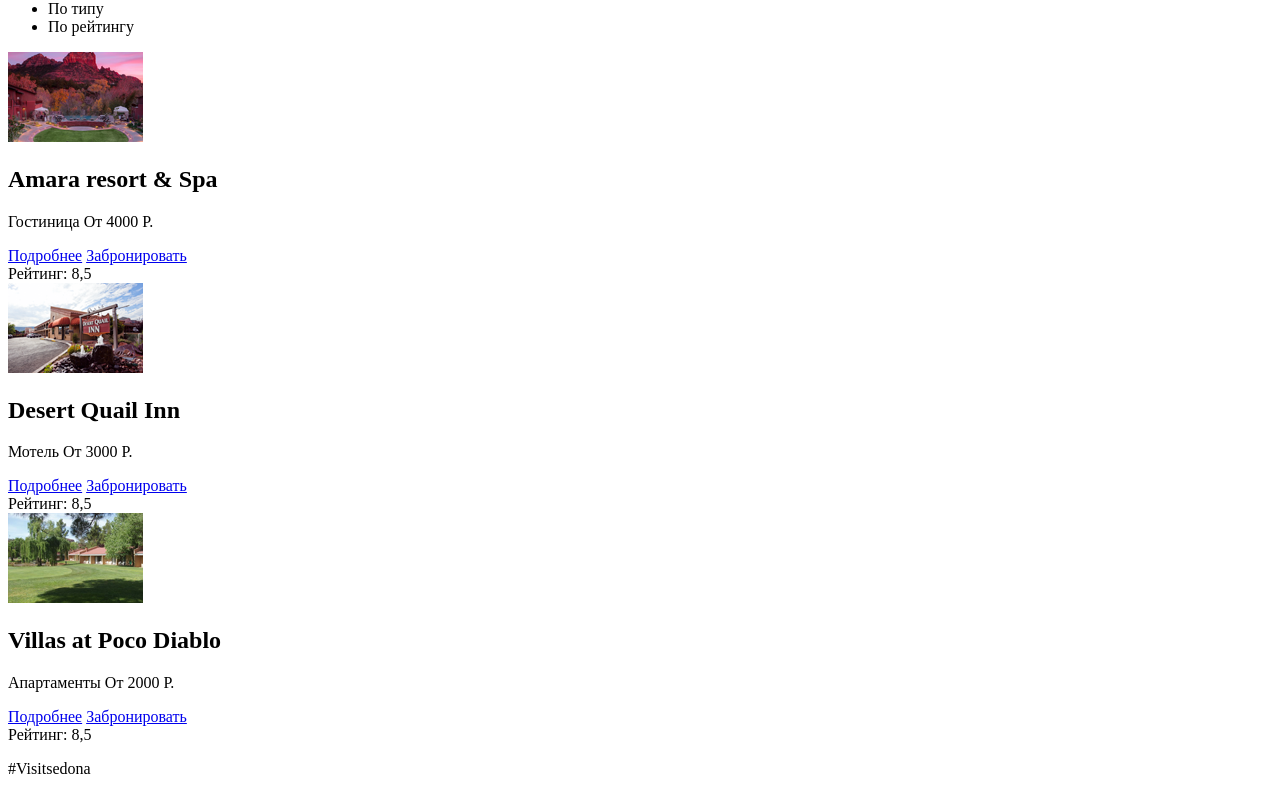
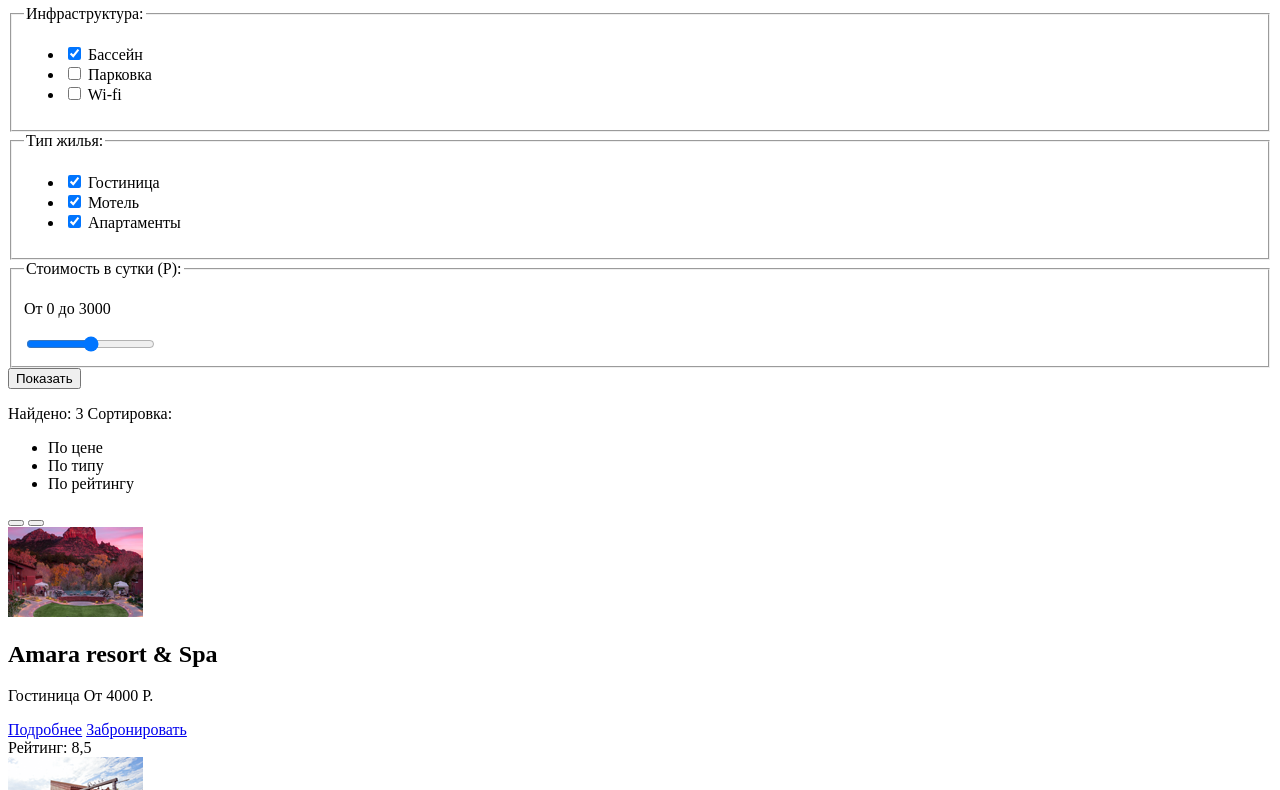
Before and after one commit to Scovoroder/1019573-sedona-26, a plain HTML site: page catalog.html in a window 1280 px wide. Shown: the part 241-1031 px from the top of the page. Drawn offline with Linux system fonts and the light colour scheme.

Commit message:
Добавляем формы

```diff
--- a/catalog.html
+++ b/catalog.html
@@ -13,19 +13,62 @@
          <li><a href="#">Карта штата</a></li>
          <li><a href="#">Гостиницы</a></li>
        </ul>
-         <img src="svg/logo.svg" width="140" height="71" alt="City of Sedona">
+         <img src="img/logo.svg" width="140" height="71" alt="City of Sedona">
       </nav>
     </header>
 	<main>
       <section>
         <h1>Выбор гостиницы</h1>
-	 <!--Здесь будет  форма по выбору жилья-->
+	    <form method="post" action="#">
+          <fieldset>
+            <legend>Инфраструктура:</legend>
+            <ul>
+              <li>
+                <input type="checkbox" name="pool" id="filter-pool" checked>
+                <label for="filter-pool">Бассейн</label>
+              </li>
+              <li>
+                <input type="checkbox" name="parking" id="filter-parking">
+                <label for="filter-parking">Парковка</label>
+              </li>
+              <li>
+                <input type="checkbox" name="wi-fi" id="filter-wi-fi">
+                <label for="filter-wi-fi">Wi-fi</label>
+              </li>
+            </ul>
+          </fieldset>
+          <fieldset>
+            <legend>Тип жилья:</legend>
+            <ul>
+              <li>
+                <input type="checkbox" name="hotel" id="filter-hotel" checked>
+                <label for="filter-hotel">Гостиница</label>
+              </li>
+              <li>
+                <input type="checkbox" name="motel" id="filter-motel" checked>
+                <label for="filter-motel">Мотель</label>
+              </li>
+              <li>
+                <input type="checkbox" name="apartment" id="filter-apartment" checked>
+                <label for="filter-apartment">Апартаменты</label>
+              </li>
+            </ul>
+          </fieldset>
+          <fieldset>
+            <legend>Стоимость в сутки (Р):</legend>
+              <p><label for="rating">От 0 до 3000</label></p>
+              <input type="range" name="rating" id="rating">
+          </fieldset>
+          <button type="submit">Показать</button>
+        </form>
         <p>Найдено: 3 <span>Сортировка:</span></p>
         <ul>
           <li>По цене</li>
           <li>По типу</li>
           <li>По рейтингу</li>
         </ul>
+        <button type="button" aria-label="Сортировать по возрастанию"></button>
+        <button type="button" aria-label="Сортировать по убыванию"></button>
           <section>
             <div>
               <img src="img/hotel-picture1.png" alt="Amara Resort &amp; Spa">
```
Also changed, not shown: index.html (+25 -2 lines), img/map.png (added).
